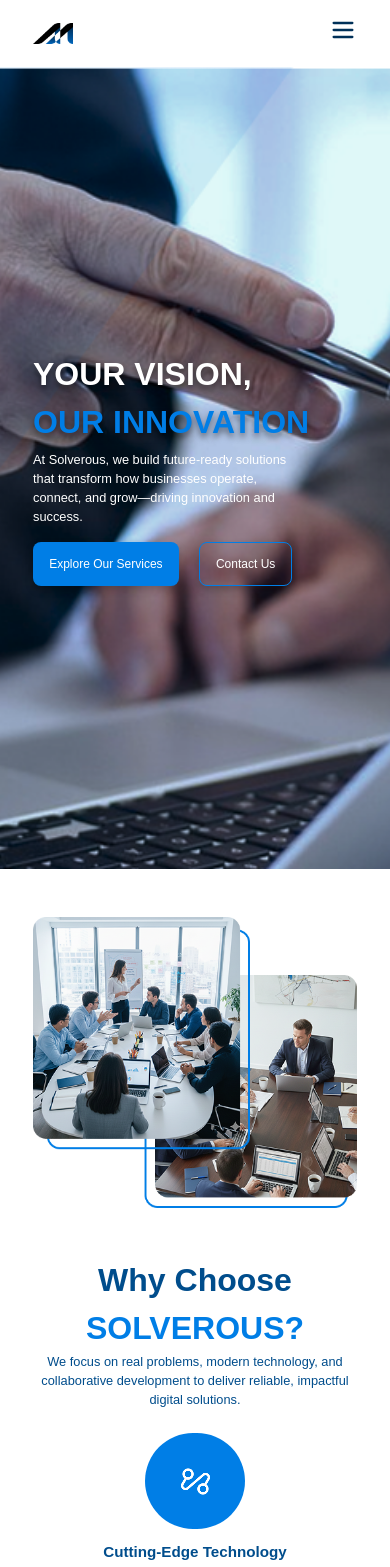
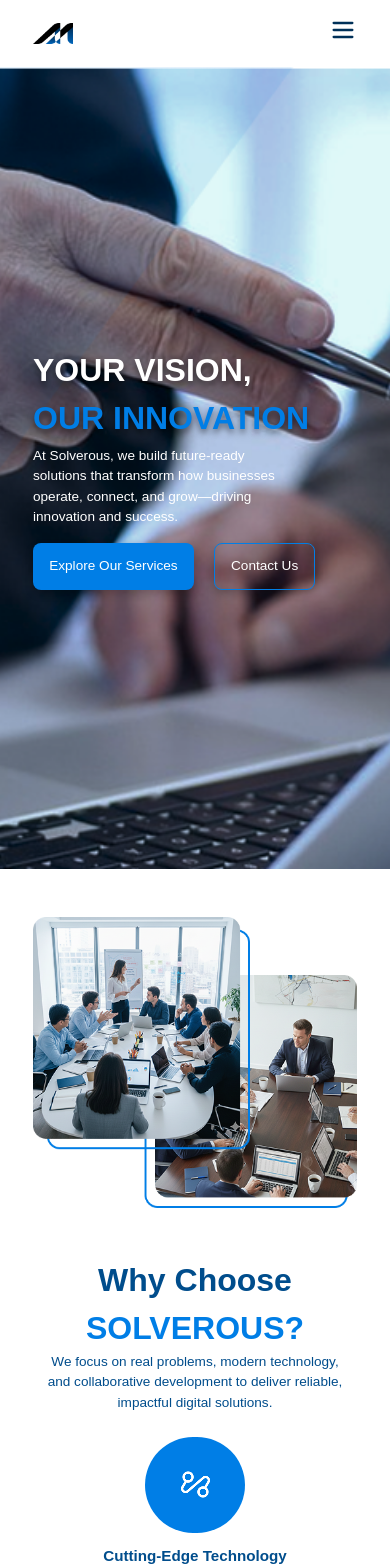
Before and after one commit to SolverousTech/SolverousWebsite, a React (Create React App) app in the folder solverouswebsite/: page / in a window 390 px wide. Shown: the top 1567 px of the page. Built offline with nearby package versions, Linux system fonts and the light colour scheme.

Commit message:
chaging paragraph text size for phone

```diff
--- a/solverouswebsite/src/components/Buttons/button.js
+++ b/solverouswebsite/src/components/Buttons/button.js
@@ -14,7 +14,7 @@ function Button({
       className={`
         cursor-pointer w-fit rounded-lg
         transition-all duration-300 active:scale-95
-        text-[0.75rem] md:text-[1rem] lg:text-[0.93rem]
+        text-[0.85rem] md:text-[1rem] lg:text-[0.93rem]
         ${buttonCustomStyle}
       `}
     >
--- a/solverouswebsite/src/index.css
+++ b/solverouswebsite/src/index.css
@@ -73,12 +73,12 @@ code {
 
 /* Paragraph format in blue/dark bg */
 .p_blue_bg {
-  @apply text-white text-[0.8rem] md:text-[1rem] lg:text-[0.93rem];
+  @apply text-white text-[0.85rem] md:text-[1rem] lg:text-[0.93rem];
 }
 
 /* Paragraph format in white bg */
 .p_white_bg {
-  @apply text-[#004D8C] text-[0.8rem] md:text-[1rem] lg:text-[0.93rem];
+  @apply text-[#004D8C] text-[0.85rem] md:text-[1rem] lg:text-[0.93rem];
 }
 
 /* Mission, vision, and history container style */
```
